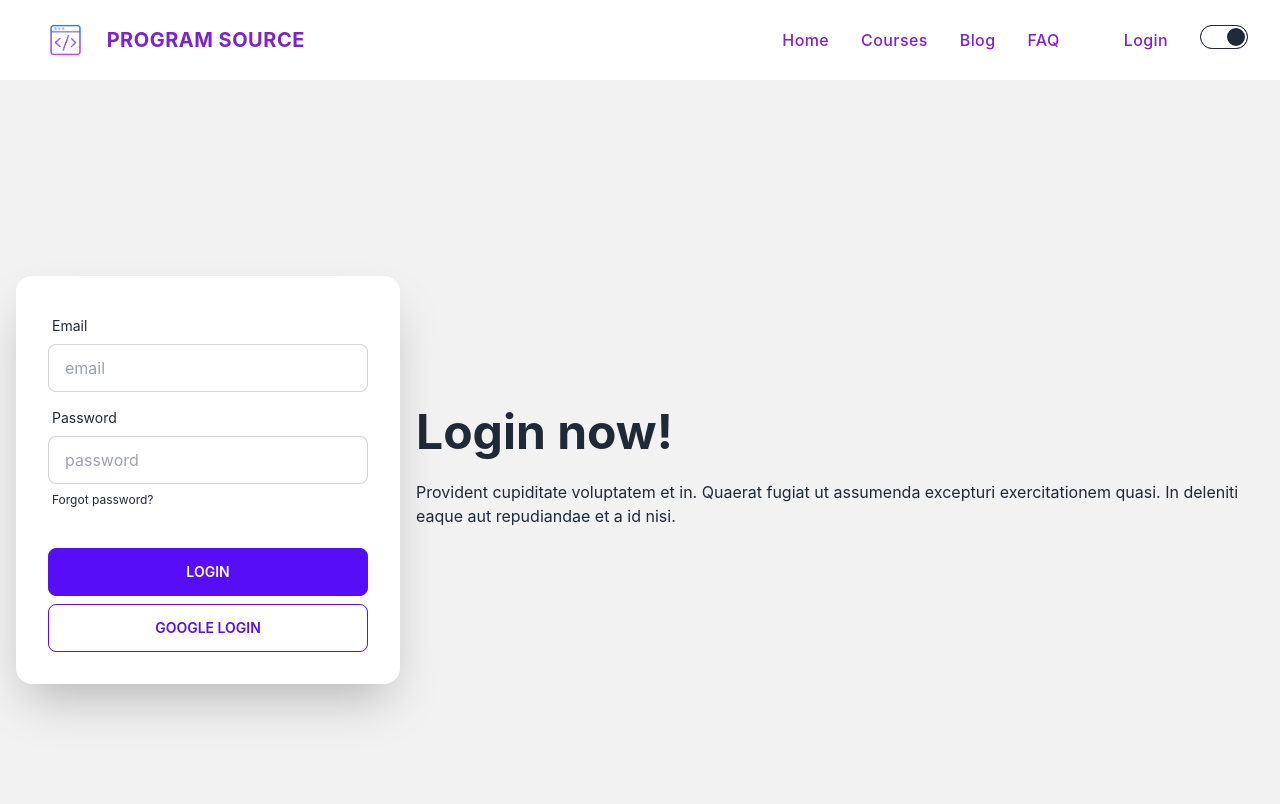
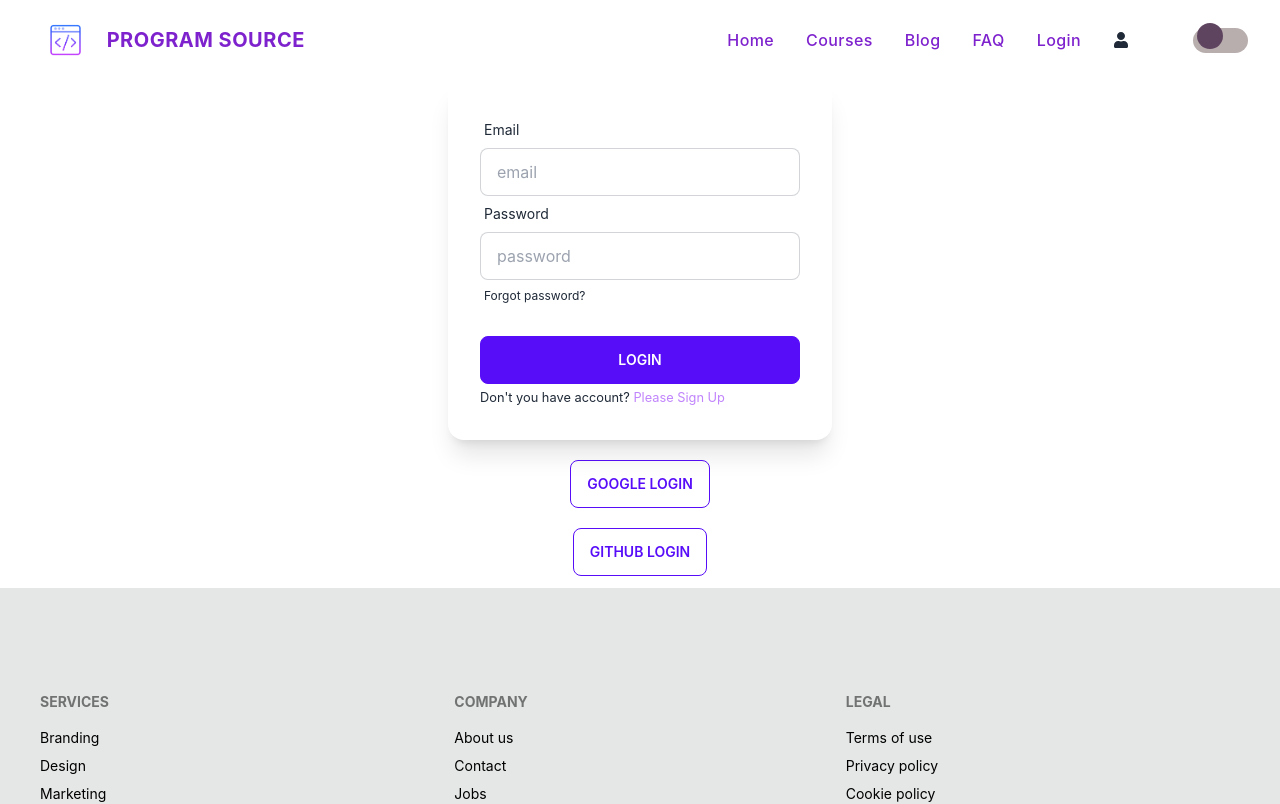
Before and after one commit to rokeyasultana/learning-platform-client, a React (Create React App) app: page /login in a window 1280 px wide. Shown: the top 804 px of the page. Built offline with nearby package versions, Linux system fonts and the light colour scheme; no server answers.

Commit message:
github login

```diff
--- a/src/Pages/Login/Login/Login.js
+++ b/src/Pages/Login/Login/Login.js
@@ -1,44 +1,63 @@
-import { GoogleAuthProvider } from 'firebase/auth';
-import React from 'react';
+import { GithubAuthProvider, GoogleAuthProvider } from 'firebase/auth';
+import React, { useState } from 'react';
 import { useContext } from 'react';
-import { useNavigate } from 'react-router-dom';
+import { Link, useLocation, useNavigate } from 'react-router-dom';
 import { AuthContext } from '../../../contexts/AuthProvider/AuthProvider';
 
 const Login = () => {
+  const navigate = useNavigate();
+  const [error, setError] = useState(null);
 
-    const {providerLogin} = useContext(AuthContext)
+
+
+    const {providerLogin, logInWithEmailPassword,gitHubLogIn} = useContext(AuthContext)
+
+    const location = useLocation();
+  const from = location.state?.from?.pathname || "/";
 
     const googleProvider = new GoogleAuthProvider()
 
 const handleGoogleSignIn = ()=> {
 providerLogin(googleProvider)
 .then(result =>{
-    const user = result.user;
-    console.log(user);
+  navigate(from, { replace: true });
 })
-.catch(error => console.error(error))
-}
+.catch(error => console.error(error));
+};
 
     const handleSubmit = event =>{
 
-        event.preventDefault();
-        const form = event.target;
-        const email = form.email.value;
-        const password = form.password.value;
-
-       console.log(email);
+      event.preventDefault();
+      setError(null);
+      const form = event.target;
+      const email = form.email.value;
+      const password = form.password.value;
+      logInWithEmailPassword(email, password)
+        .then((result) => {
+          setError(null);
+          form.reset();
+          navigate(from, { replace: true });
+        })
+        .catch((error) => setError(error.message));
     }
 
+    const handleGigHubLogIn = () => {
+      gitHubLogIn()
+        .then((result) => {
+          navigate(from, { replace: true });
+        })
+        .catch((error) => console.error(error));
+    };
     return (
         <div >
-            <div class="hero min-h-screen bg-base-200">
-  <div class="hero-content flex-col lg:flex-row-reverse">
-    <div class="text-center lg:text-left">
-      <h1 class="text-5xl font-bold">Login now!</h1>
-      <p class="py-6">Provident cupiditate voluptatem et in. Quaerat fugiat ut assumenda excepturi exercitationem quasi. In deleniti eaque aut repudiandae et a id nisi.</p>
-    </div>
-    <form onSubmit={handleSubmit}  class="card flex-shrink-0 w-full max-w-sm shadow-2xl bg-base-100">
-      <div class="card-body">
+            <div>
+
+
+            <div class="flex mx-auto card w-96  shadow-xl">
+  <div class="card-body">
+
+  <form onSubmit={handleSubmit} >
+      <div >
         <div class="form-control">
           <label class="label">
             <span class="label-text">Email</span>
@@ -55,16 +74,26 @@ providerLogin(googleProvider)
           </label>
         </div>
         <div class="form-control mt-6">
-          <button class="btn btn-primary">Login</button>
+          <button type='submit' class="btn btn-primary">Login</button>
         </div>
-        <button onClick={handleGoogleSignIn} class="btn btn-outline btn-primary">Google login</button>
+        <small>Don't you have account? <Link to='/signUp'><span className='text-purple-400'>Please Sign Up</span></Link></small>
+
       </div>
 
     </form>
+  </div>
+</div>
+
+   <div className='text-center mt-5 mb-3'>
+   <button  onClick={handleGoogleSignIn} class="btn btn-outline btn-primary">Google login</button>
+   </div>
+   <div className='text-center mt-5 mb-3'>
+   <button   onClick={handleGigHubLogIn}class="btn btn-outline btn-primary">Github login</button>
+   </div>
 
   </div>
 </div>
-        </div>
+
     );
 };
 
--- a/src/Pages/Login/SignUp/SignUp.js
+++ b/src/Pages/Login/SignUp/SignUp.js
@@ -1,39 +1,101 @@
+import { GoogleAuthProvider } from 'firebase/auth';
 import React from 'react';
+import { useContext } from 'react';
+import { Link, useLocation, useNavigate } from 'react-router-dom';
+import { AuthContext } from '../../../contexts/AuthProvider/AuthProvider';
 
 const SignUp = () => {
+  const navigate = useNavigate();
+  const {providerLogin, logInWithEmailPassword,gitHubLogIn} = useContext(AuthContext)
+
+  const googleProvider = new GoogleAuthProvider()
+  const location = useLocation();
+
+  const from = location.state?.from?.pathname || "/";
+const handleGoogleSignIn = ()=> {
+providerLogin(googleProvider)
+.then(result =>{
+  navigate(from, { replace: true });
+})
+.catch(error => console.error(error));
+};
+
+const handleSubmit = event =>{
+  event.preventDefault();
+  const form = event.target;
+  const name = form.name.value;
+  const photoURL = form.photoURL.value;
+  const email = form.email.value;
+  const password = form.password.value;
+  console.log(name,photoURL);
+
+}
+const handleGigHubLogIn = () => {
+  gitHubLogIn()
+    .then((result) => {
+      navigate(from, { replace: true });
+    })
+    .catch((error) => console.error(error));
+};
+
     return (
         <div>
-            <div class="hero min-h-screen bg-base-200">
-  <div class="hero-content flex-col lg:flex-row-reverse">
-    <div class="text-center lg:text-left">
-      <h1 class="text-5xl font-bold">Login now!</h1>
-      <p class="py-6">Provident cupiditate voluptatem et in. Quaerat fugiat ut assumenda excepturi exercitationem quasi. In deleniti eaque aut repudiandae et a id nisi.</p>
-    </div>
-    <div class="card flex-shrink-0 w-full max-w-sm shadow-2xl bg-base-100">
-      <div class="card-body">
+            <div >
+  <div>
+    <h2 className='Text-3xl text-center'> Sign Up</h2>
+    <div class="flex mx-auto card w-96  shadow-xl">
+
+
+<div class="card-body">
+        <form onSubmit={handleSubmit} >
+
+        <div class="form-control">
+          <label class="label">
+            <span class="label-text">Name</span>
+
+          </label>
+          <input type="text" placeholder="your name" class="input input-bordered" />
+        </div>
+        <div class="form-control">
+          <label class="label">
+            <span class="label-text">PhotoURL</span>
+
+          </label>
+          <input type="text" placeholder="photo URL" class="input input-bordered" />
+        </div>
         <div class="form-control">
           <label class="label">
             <span class="label-text">Email</span>
           </label>
-          <input type="text" placeholder="email" class="input input-bordered" />
+          <input type="text" placeholder="email" class="input input-bordered" required />
         </div>
+
         <div class="form-control">
           <label class="label">
             <span class="label-text">Password</span>
           </label>
-          <input type="text" placeholder="password" class="input input-bordered" />
+          <input type="text" placeholder="password" class="input input-bordered" required/>
           <label class="label">
             <a href="#" class="label-text-alt link link-hover">Forgot password?</a>
           </label>
         </div>
+
         <div class="form-control mt-6">
-          <button class="btn btn-primary">Login</button>
+          <button type='submit' class="btn btn-primary">Sign Up</button>
         </div>
+        </form>
+        <small>Already have an account?<Link to='/login'><span className='text-purple-400'> Please Login</span></Link></small>
       </div>
+</div>
+<div className='text-center mt-5 mb-3'>
+   <button  onClick={handleGoogleSignIn} class="btn btn-outline btn-primary">Google login</button>
+   </div>
+   <div className='text-center mt-5 mb-3'>
+   <button   onClick={handleGigHubLogIn}class="btn btn-outline btn-primary">Github login</button>
+   </div>
     </div>
   </div>
 </div>
-        </div>
     );
 };
 
--- /dev/null
+++ b/src/Pages/Shared/Navbar/DarkMode/DarkMode.css
@@ -0,0 +1,64 @@
+
+
+  /* The switch - the box around the slider */
+.switch {
+    position: relative;
+    display: inline-block;
+    width: 55px;
+    height: 25px;
+  }
+
+  /* Hide default HTML checkbox */
+  .switch input {
+    opacity: 0;
+    width: 0;
+    height: 0;
+  }
+
+  /* The slider */
+  .slider {
+    position: absolute;
+    cursor: pointer;
+    top: 0;
+    left: 0;
+    right: 0;
+    bottom: 0;
+    background-color: rgb(185, 174, 174);
+    -webkit-transition: .4s;
+    transition: .4s;
+  }
+
+  .slider:before {
+    position: absolute;
+    content: "";
+    height: 26px;
+    width: 26px;
+    left: 4px;
+    bottom: 4px;
+    background-color: rgb(95, 68, 95);
+    -webkit-transition: .4s;
+    transition: .4s;
+  }
+
+  input:checked + .slider {
+    background-color: #080708;
+  }
+
+  input:focus + .slider {
+    box-shadow: 0 0 1px #2196F3;
+  }
+
+  input:checked + .slider:before {
+    -webkit-transform: translateX(26px);
+    -ms-transform: translateX(26px);
+    transform: translateX(26px);
+  }
+
+  /* Rounded sliders */
+  .slider.round {
+    border-radius: 34px;
+  }
+
+  .slider.round:before {
+    border-radius: 50%;
+  }
--- /dev/null
+++ b/src/Pages/Shared/Navbar/DarkMode/DarkMode.js
@@ -0,0 +1,15 @@
+import React from 'react';
+import './DarkMode.css'
+const DarkMode = () => {
+  return (
+    <div>
+
+<label class="switch">
+  <input type="checkbox"/>
+  <span class="slider round"></span>
+</label>
+    </div>
+  );
+};
+
+export default DarkMode;
--- a/src/Pages/Shared/Navbar/Navbar.js
+++ b/src/Pages/Shared/Navbar/Navbar.js
@@ -3,15 +3,27 @@ import { useContext } from 'react';
 import { Link } from 'react-router-dom';
 import logo from '../../../assets/logo.png'
 import { AuthContext } from '../../../contexts/AuthProvider/AuthProvider';
+import { FaUser } from 'react-icons/fa';
+
+import DarkMode from './DarkMode/DarkMode';
+
+
 const Navbar = () => {
-  const {user} = useContext(AuthContext);
+  const {user,logOut} = useContext(AuthContext);
 
     const [isMenuOpen, setIsMenuOpen] = useState(false);
+
+
+    const handleLogOut = () => {
+     logOut()
+          .then(() => { })
+          .catch(error => console.error(error))
+  }
 
     return (
         <div>
              <div>
-             <div className='px-4 py-5 mx-auto sm:max-w-xl md:max-w-full lg:max-w-screen-xl md:px-24 lg:px-8'>
+             <div className='px-4 py-5 mx-auto sm:max-w-xl md:max-w-full lg:max-w-screen-xl md:px-24 lg:px-8 '>
       <div className='relative flex items-center justify-between'>
         <Link
           to='/'
@@ -61,7 +73,7 @@ const Navbar = () => {
 FAQ
             </Link>
           </li>
-          <li>{user?.displayName}</li>
+
           <li>
             <Link
               to='/login'
@@ -70,11 +82,34 @@ FAQ
         Login
             </Link>
           </li>
+          <li>{user?.photoURL ?
+                                <img className='rounded gap-3'
+                                    style={{ height: '30px' }}
+
+                                    src={user?.photoURL}>
+                                </img>
+                                : <FaUser></FaUser>
+                            }
+          </li>
+          <li>{
+                                user?.uid ?
+                                    <>
+                                        <span>{user?.displayName}</span>
+                                        <button class="btn btn-xs" onClick={handleLogOut}>Log out</button>
+                                    </>
+                                    :
+                                    <>
+
+
+                                    </>
+                            }
+
+                            </li>
+
           <li>
+         <DarkMode></DarkMode>
+          </li>
 
-  <input type="checkbox" class="toggle" checked />
-
-          </li>
         </ul>
         <div className='lg:hidden'>
           <button
@@ -174,13 +209,7 @@ FAQ
 
                     </li>
                     <li>
-                      <Link
-                        to=''
-
-                        className='font-medium tracking-wide text-purple-700 transition-colors duration-200 hover:text-deep-purple-accent-400'
-                      >
-               <input type="checkbox" class="toggle" checked />
-                      </Link>
+                    <DarkMode></DarkMode>
 
                     </li>
                   </ul>
--- /dev/null
+++ b/src/Routes/PrivateRoute/PrivateRoute.js
@@ -0,0 +1,11 @@
+import React from 'react';
+
+const PrivateRoute = () => {
+    return (
+        <div>
+
+        </div>
+    );
+};
+
+export default PrivateRoute;
```
Also changed, not shown: src/Pages/CheckOut/CheckOut.js (added, +34 -0 lines), src/Pages/CourseDetails/CourseDetails.js (+33 -8 lines), src/Routes/Routes.js (+15 -1 lines), src/contexts/AuthProvider/AuthProvider.js (+26 -3 lines).
